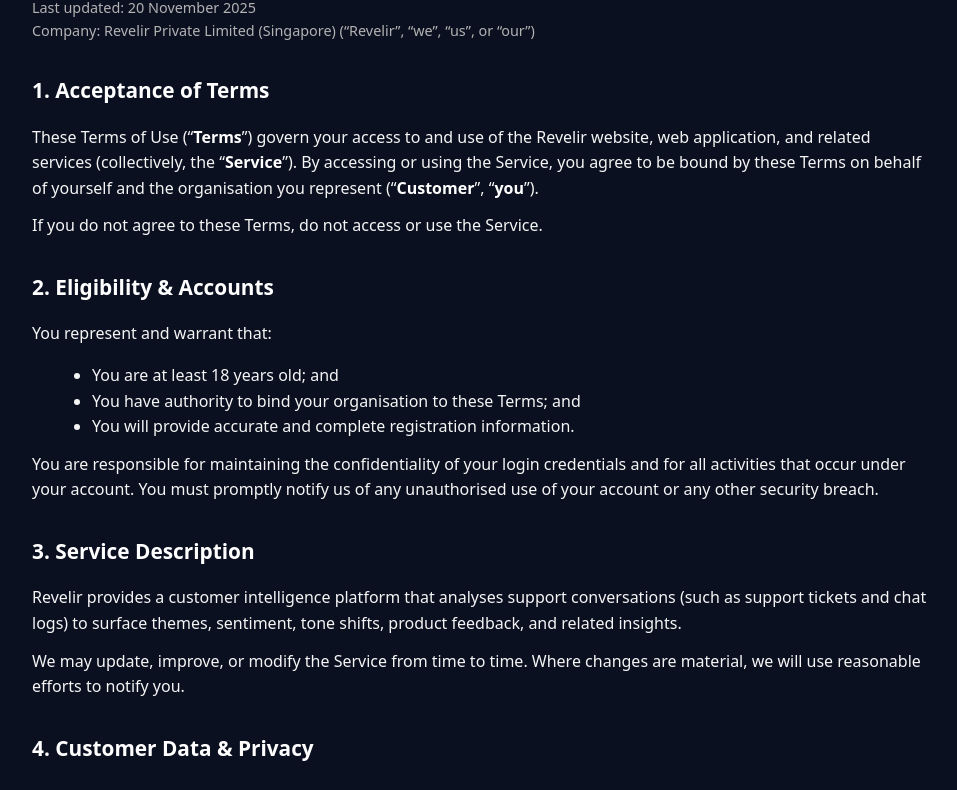
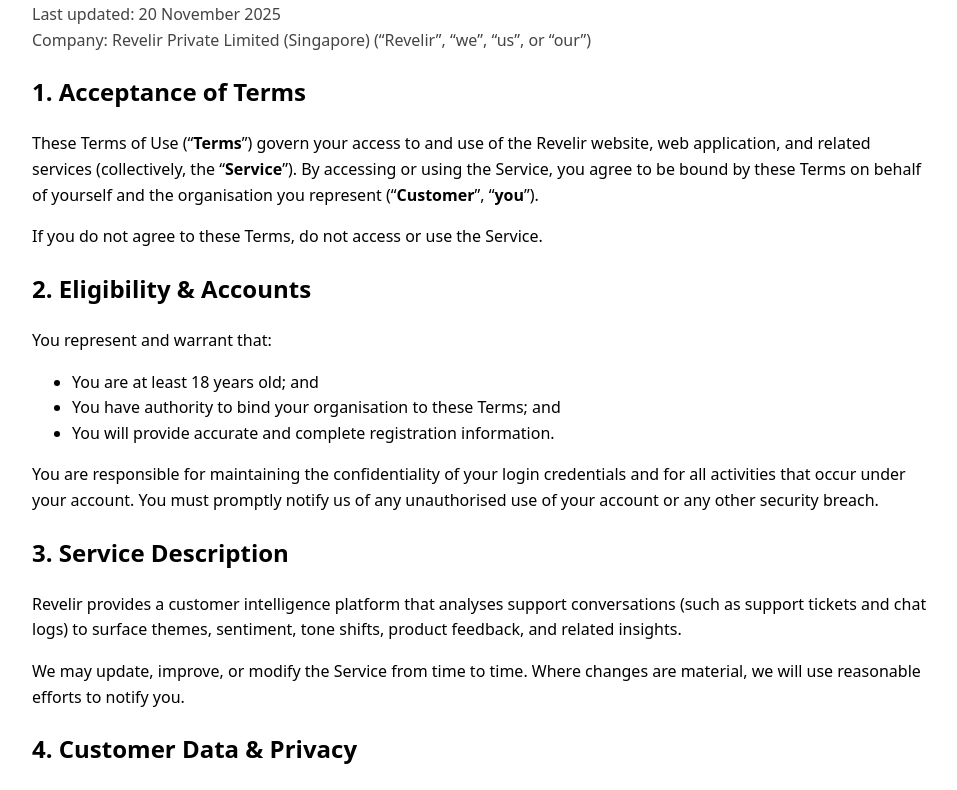
Before and after one commit to rasmus-revelir-ai/revelir-legal, a plain HTML site: page index.html in a window 1280 px wide. Shown: the part 132-922 px from the top of the page, without its empty margins (158-1115 px from the left). Drawn offline with Linux system fonts and the light colour scheme.

Commit message:
Update background colours index.html

```diff
--- a/index.html
+++ b/index.html
@@ -9,8 +9,8 @@
     font-family: system-ui, -apple-system, BlinkMacSystemFont, "Segoe UI", sans-serif;
     margin: 0;
     padding: 0;
-      background: #0b1020;
-      color: #f5f5f5;
+    background: #ffffff;   /* white background */
+    color: #000000;        /* black text */
     line-height: 1.6;
   }
   .page {
@@ -19,49 +19,21 @@
     padding: 40px 20px 60px;
   }
   h1, h2, h3 {
-      color: #ffffff;
+    color: #000000;        /* black headings */
   }
-    h1 {
-      font-size: 2.2rem;
-      margin-bottom: 0.25rem;
-    }
-    h2 {
-      margin-top: 2rem;
-      font-size: 1.3rem;
-    }
-    h3 {
-      margin-top: 1.5rem;
-      font-size: 1.05rem;
-    }
-    p {
-      margin: 0.5rem 0 0.75rem;
+  .meta {
+    color: #444444;        /* dark grey */
   }
   a {
-      color: #7fd4ff;
+    color: #0056b3;        /* blue links */
     text-decoration: none;
   }
   a:hover {
     text-decoration: underline;
   }
-    .meta {
-      font-size: 0.9rem;
-      color: #b3b3b3;
-      margin-bottom: 1.5rem;
-    }
-    ul, ol {
-      margin-left: 1.25rem;
-      margin-bottom: 0.75rem;
-    }
-    strong {
-      color: #ffffff;
-    }
-    .section-anchor {
-      font-size: 0.8rem;
-      color: #888;
-    }
   hr {
     border: none;
-      border-top: 1px solid #22283a;
+    border-top: 1px solid #e0e0e0;
     margin: 1.5rem 0;
   }
 </style>
```
Lines whose indentation alone changed are shown as unchanged.
